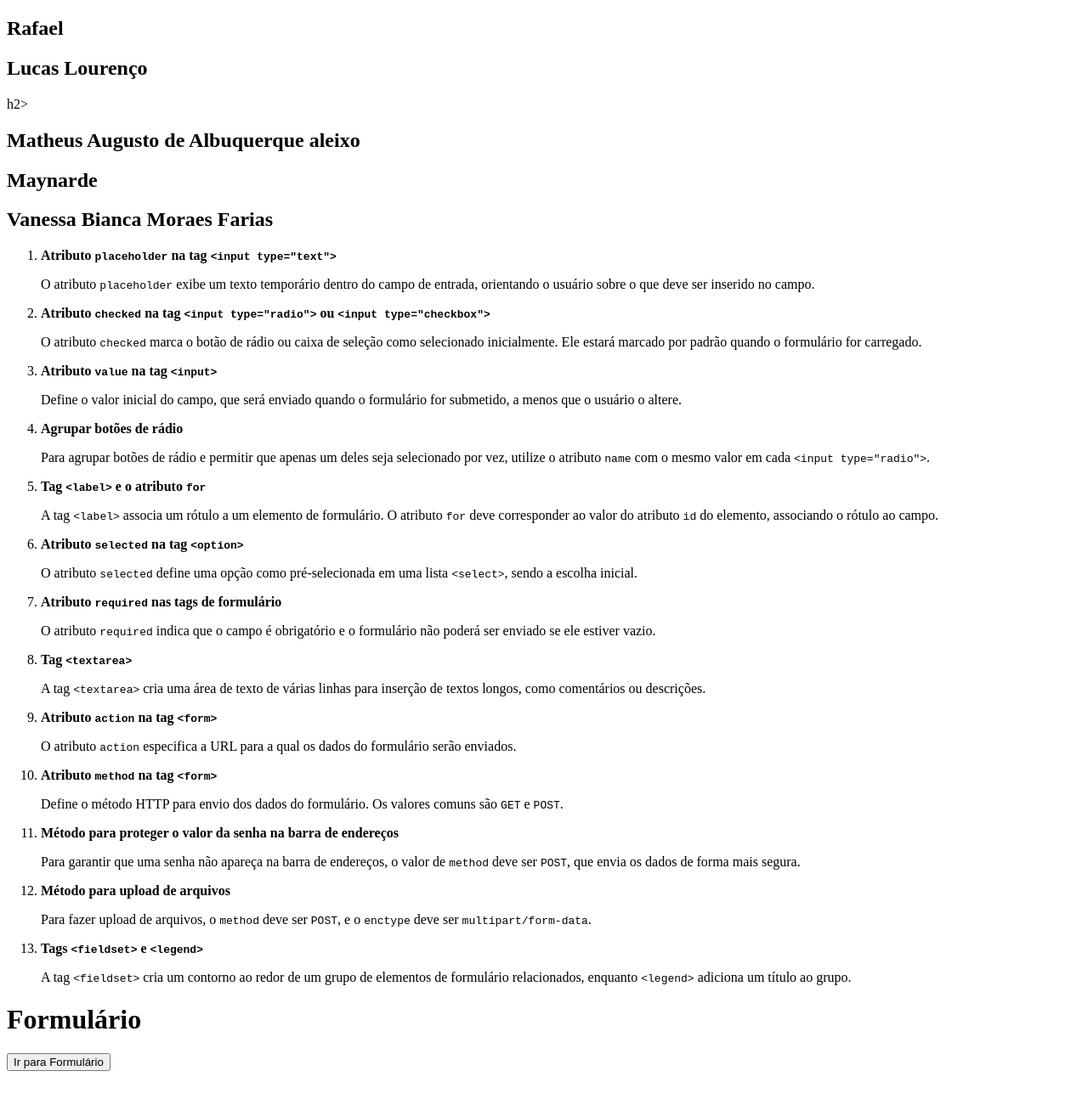
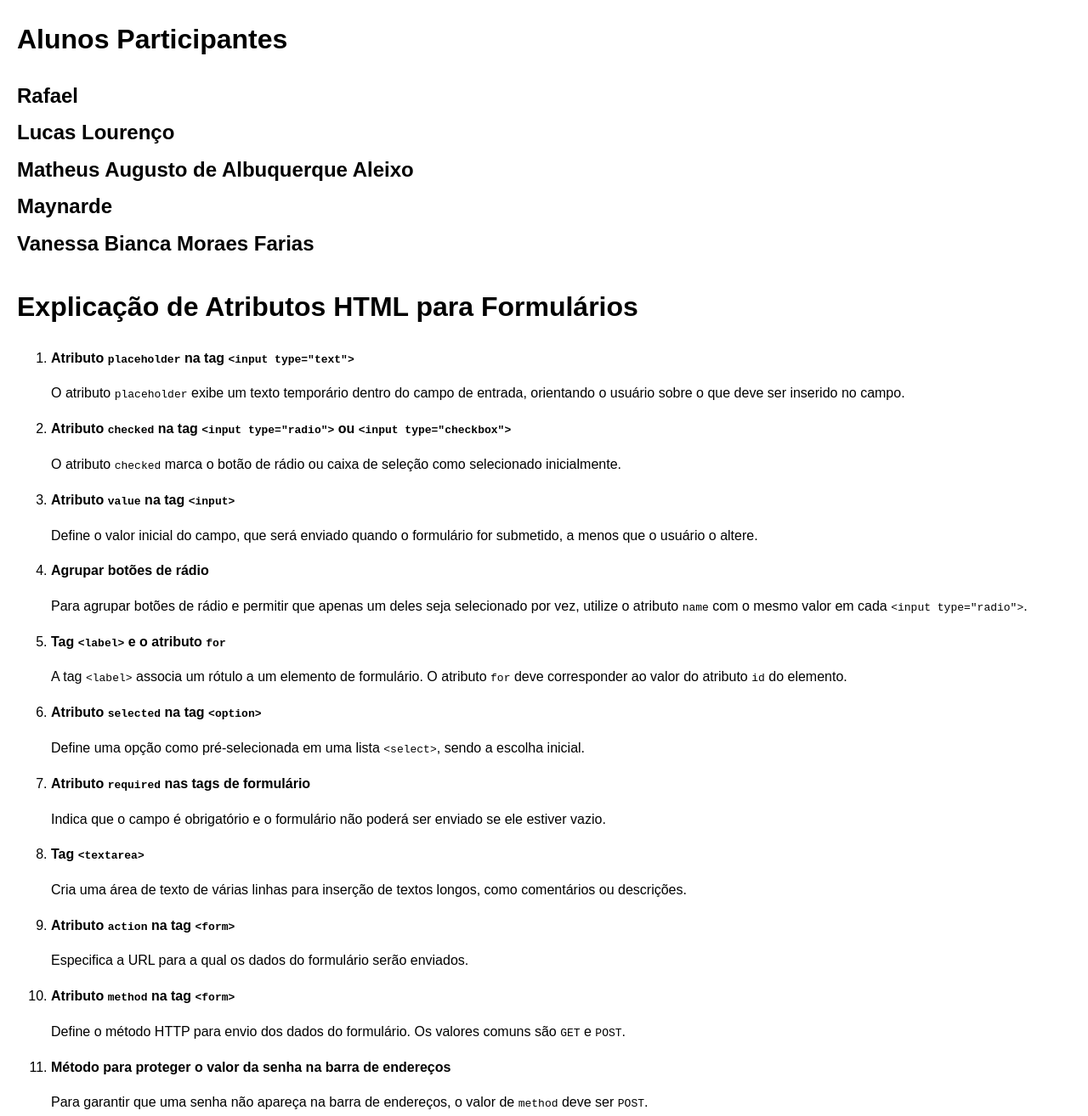
Before and after one commit to matheusassessoriaa/formulario2, a plain HTML site: page index.html in a window 1280 px wide. Shown: the top 1314 px of the page at 85% size. Before the commit the page ends 1269 px from the top, so only its background shows below. Drawn offline with Linux system fonts and the light colour scheme.

Commit message:
Update index.html

```diff
--- a/index.html
+++ b/index.html
@@ -3,25 +3,56 @@
 <head>
     <meta charset="UTF-8">
     <meta name="viewport" content="width=device-width, initial-scale=1.0">
+    <title>Tarefa Formulário</title>
+    <style>
+        /* Estilos básicos para melhor visualização */
+        body {
+            font-family: Arial, sans-serif;
+            line-height: 1.6;
+            margin: 20px;
+        }
+        .section {
+            margin-bottom: 30px;
+        }
+        .participants h2 {
+            margin: 5px 0;
+        }
+        .button-container {
+            text-align: center;
+        }
+        .button-container button {
+            padding: 10px 20px;
+            font-size: 16px;
+            cursor: pointer;
+            background-color: #4CAF50;
+            color: white;
+            border: none;
+            border-radius: 4px;
+        }
+    </style>
 </head>
 <body>
-    <div>
-    <title>ALUNOS PARTICIPANTES</title>
+
+    <!-- Seção de Participantes -->
+    <div class="section participants">
+        <h1>Alunos Participantes</h1>
         <h2>Rafael</h2>
-    <h2>Lucas Lourenço</h2>h2>
-    <h2>Matheus Augusto de Albuquerque aleixo</h2>
-    <h2>Maynarde </h2>
+        <h2>Lucas Lourenço</h2>
+        <h2>Matheus Augusto de Albuquerque Aleixo</h2>
+        <h2>Maynarde</h2>
         <h2>Vanessa Bianca Moraes Farias</h2>
     </div>
-   <div>
- <title>Explicação de Atributos HTML para Formulários</title>
+
+    <!-- Seção de Explicação dos Atributos HTML para Formulários -->
+    <div class="section attributes-info">
+        <h1>Explicação de Atributos HTML para Formulários</h1>
         <ol>
             <li><strong>Atributo <code>placeholder</code> na tag <code>&lt;input type="text"&gt;</code></strong>
                 <p>O atributo <code>placeholder</code> exibe um texto temporário dentro do campo de entrada, orientando o usuário sobre o que deve ser inserido no campo.</p>
             </li>
 
             <li><strong>Atributo <code>checked</code> na tag <code>&lt;input type="radio"&gt;</code> ou <code>&lt;input type="checkbox"&gt;</code></strong>
-            <p>O atributo <code>checked</code> marca o botão de rádio ou caixa de seleção como selecionado inicialmente. Ele estará marcado por padrão quando o formulário for carregado.</p>
+                <p>O atributo <code>checked</code> marca o botão de rádio ou caixa de seleção como selecionado inicialmente.</p>
             </li>
 
             <li><strong>Atributo <code>value</code> na tag <code>&lt;input&gt;</code></strong>
@@ -33,23 +64,23 @@
             </li>
 
             <li><strong>Tag <code>&lt;label&gt;</code> e o atributo <code>for</code></strong>
-            <p>A tag <code>&lt;label&gt;</code> associa um rótulo a um elemento de formulário. O atributo <code>for</code> deve corresponder ao valor do atributo <code>id</code> do elemento, associando o rótulo ao campo.</p>
+                <p>A tag <code>&lt;label&gt;</code> associa um rótulo a um elemento de formulário. O atributo <code>for</code> deve corresponder ao valor do atributo <code>id</code> do elemento.</p>
             </li>
 
             <li><strong>Atributo <code>selected</code> na tag <code>&lt;option&gt;</code></strong>
-            <p>O atributo <code>selected</code> define uma opção como pré-selecionada em uma lista <code>&lt;select&gt;</code>, sendo a escolha inicial.</p>
+                <p>Define uma opção como pré-selecionada em uma lista <code>&lt;select&gt;</code>, sendo a escolha inicial.</p>
             </li>
 
             <li><strong>Atributo <code>required</code> nas tags de formulário</strong>
-            <p>O atributo <code>required</code> indica que o campo é obrigatório e o formulário não poderá ser enviado se ele estiver vazio.</p>
+                <p>Indica que o campo é obrigatório e o formulário não poderá ser enviado se ele estiver vazio.</p>
             </li>
 
             <li><strong>Tag <code>&lt;textarea&gt;</code></strong>
-            <p>A tag <code>&lt;textarea&gt;</code> cria uma área de texto de várias linhas para inserção de textos longos, como comentários ou descrições.</p>
+                <p>Cria uma área de texto de várias linhas para inserção de textos longos, como comentários ou descrições.</p>
             </li>
 
             <li><strong>Atributo <code>action</code> na tag <code>&lt;form&gt;</code></strong>
-            <p>O atributo <code>action</code> especifica a URL para a qual os dados do formulário serão enviados.</p>
+                <p>Especifica a URL para a qual os dados do formulário serão enviados.</p>
             </li>
 
             <li><strong>Atributo <code>method</code> na tag <code>&lt;form&gt;</code></strong>
@@ -57,7 +88,7 @@
             </li>
 
             <li><strong>Método para proteger o valor da senha na barra de endereços</strong>
-            <p>Para garantir que uma senha não apareça na barra de endereços, o valor de <code>method</code> deve ser <code>POST</code>, que envia os dados de forma mais segura.</p>
+                <p>Para garantir que uma senha não apareça na barra de endereços, o valor de <code>method</code> deve ser <code>POST</code>.</p>
             </li>
 
             <li><strong>Método para upload de arquivos</strong>
@@ -69,9 +100,12 @@
             </li>
         </ol>
     </div>
-<div>
+
+    <!-- Botão para ir para o formulário -->
+    <div class="section button-container">
         <h1>Formulário</h1>
         <button onclick="window.location.href='formulario.html'">Ir para Formulário</button>
     </div>
+
 </body>
 </html>
```
Lines whose indentation alone changed are shown as unchanged.
